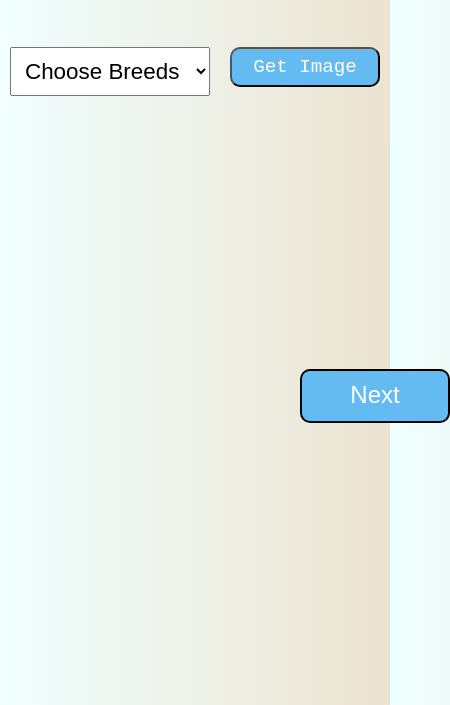
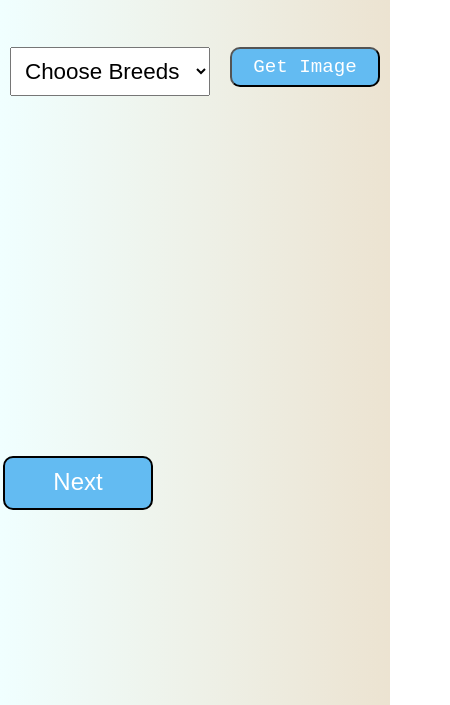
Before and after one commit to Susanta-0007/Dogs-Lover, a plain HTML site: page index.html in a window 390 px wide. Shown: the part 139-844 px from the top of the page, 450 px wide, since content can reach past the window. Drawn offline with nearby package versions, Linux system fonts and the light colour scheme; no server answers; a web font is replaced by a local one.

Commit message:
Update style.css
Updated

```diff
--- a/style.css
+++ b/style.css
@@ -140,12 +140,21 @@ a {
   text-decoration: none;
 }
 @media only screen and (max-width: 600px) {
+     body{
+    width: 100%;
+  }
     .navbar {
       font-size: 18px;
       padding-top: 10px;
+
     }
 
     #breed-image img {
       margin-left: 100px;
     }
+    #flex {
+      display: flex;
+      flex-direction: column;
+      justify-content: space-around;
+    }
   }
```
